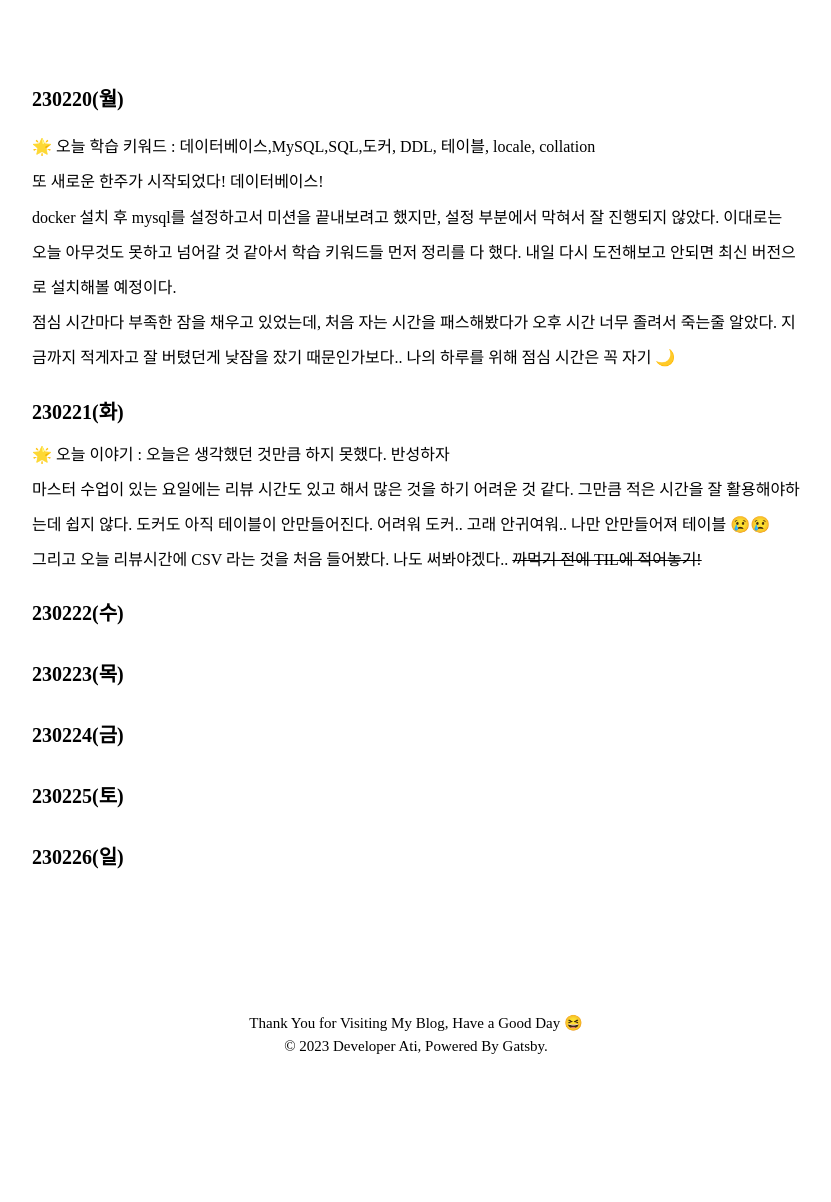
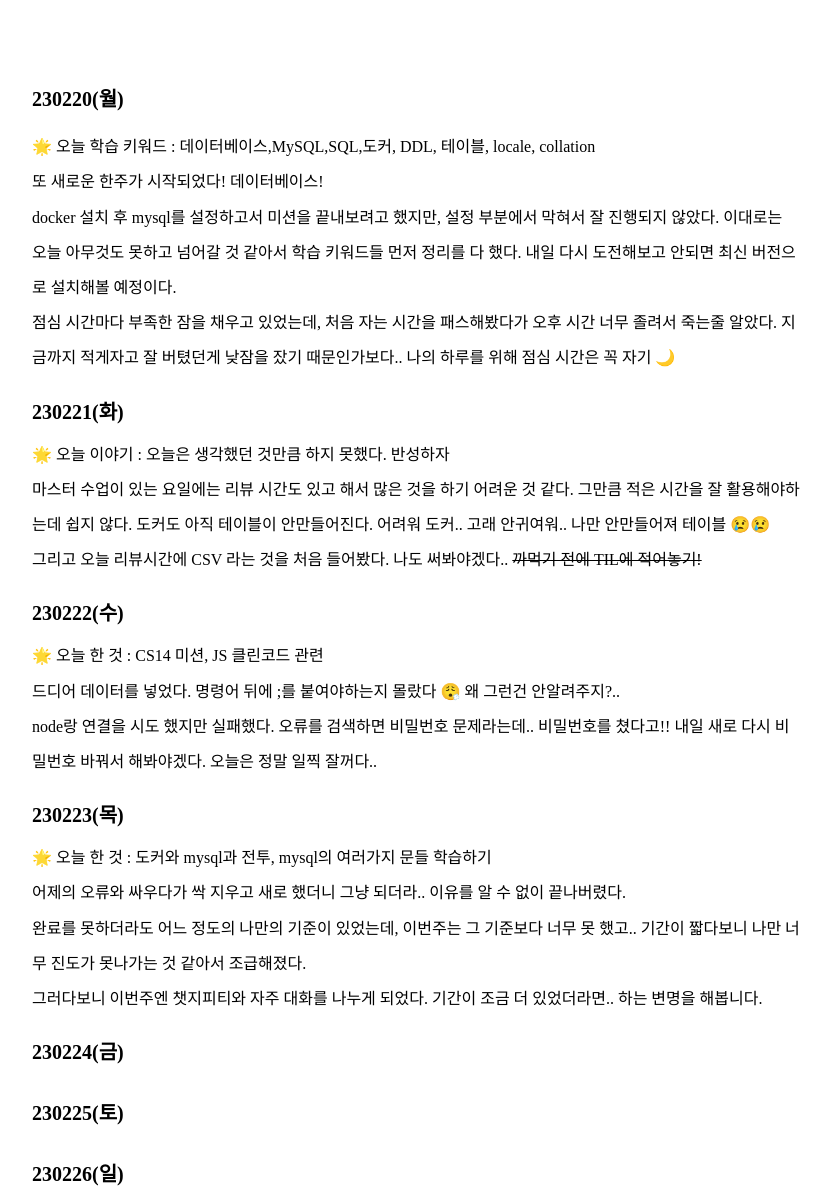
Before and after one commit to lolWK/lolWK.github.io, a Gatsby site: page /TIL/230220-230226/ in a window 1280 px wide. Shown: the part 22-1224 px from the top of the page, without its empty margins (224-1055 px from the left). Before the commit the page ends 1129 px from the top, so only its background shows below. Built offline with nearby package versions, Linux system fonts and the light colour scheme; Gatsby itself is replaced by a stand-in of ours; a web font is replaced by a local one.

Commit message:
posting(TIL): 230222-230223

```diff
--- a/contents/TIL/230220-230226.md
+++ b/contents/TIL/230220-230226.md
@@ -23,7 +23,15 @@ docker 설치 후 mysql를 설정하고서 미션을 끝내보려고 했지만,
 
 ### 230222(수)
 
+🌟 오늘 한 것 : `CS14 미션`, `JS 클린코드 관련`<br/>
+드디어 데이터를 넣었다. 명령어 뒤에 ;를 붙여야하는지 몰랐다 😮‍💨 왜 그런건 안알려주지?..<br/>
+node랑 연결을 시도 했지만 실패했다. 오류를 검색하면 비밀번호 문제라는데.. 비밀번호를 쳤다고!! 내일 새로 다시 비밀번호 바꿔서 해봐야겠다. 오늘은 정말 일찍 잘꺼다..
+
 ### 230223(목)
+
+🌟 오늘 한 것 : `도커와 mysql과 전투`, `mysql의 여러가지 문들 학습하기`<br/>
+어제의 오류와 싸우다가 싹 지우고 새로 했더니 그냥 되더라.. 이유를 알 수 없이 끝나버렸다.<br/>
+완료를 못하더라도 어느 정도의 나만의 기준이 있었는데, 이번주는 그 기준보다 너무 못 했고.. 기간이 짧다보니 나만 너무 진도가 못나가는 것 같아서 조급해졌다.<br/> 그러다보니 이번주엔 챗지피티와 자주 대화를 나누게 되었다. 기간이 조금 더 있었더라면.. 하는 변명을 해봅니다.
 
 ### 230224(금)
 
```
